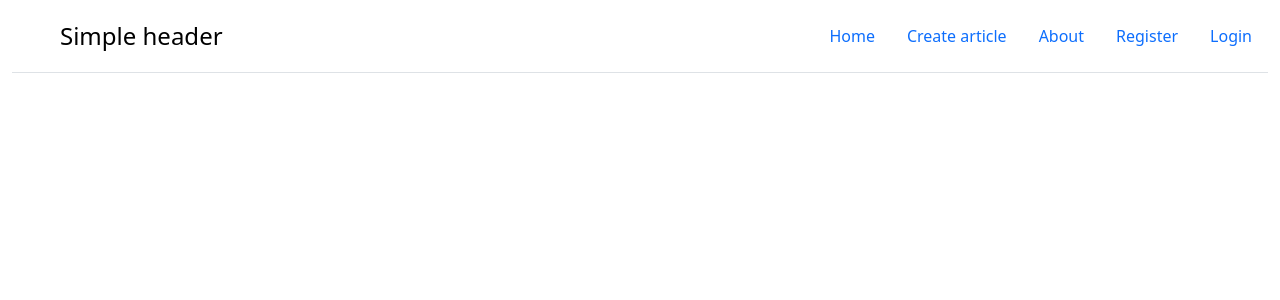
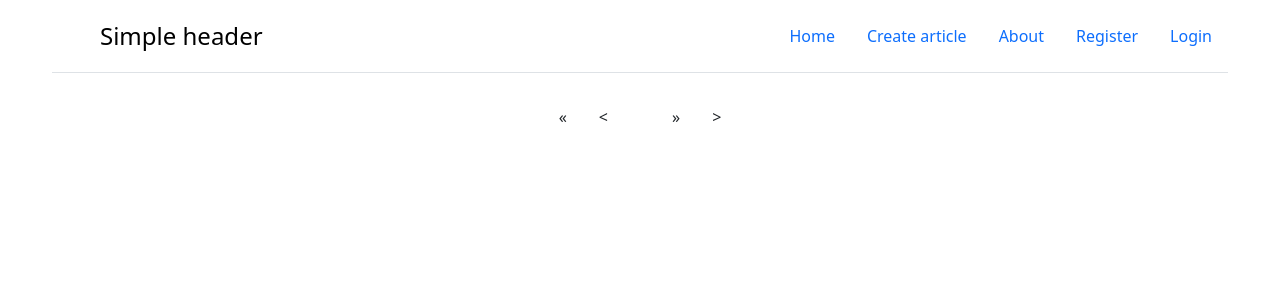
Before and after one commit to SDWLAD/MyBlog, a Django app: template blog/templates/index.html in a window 1280 px wide. Shown: the top 300 px of the page. Run offline with Django 5.2, Linux system fonts and the light colour scheme; the template is opened without the code that fills it, so the values that code supplies are empty.

Commit message:
redesigned index page

```diff
--- a/blog/static/css/articles.css
+++ b/blog/static/css/articles.css
@@ -1,31 +1,32 @@
+.articles{
+    display: grid;
+    grid-template-columns: 1fr 1fr 1fr;
+}
+
 .article{
     background-color: rgb(13,110,253);
     color: #fff;
     margin: 25px;
     border-radius: 0.375rem;
-    padding:10px;
     box-shadow: rgba(0, 0, 0, 0.6) 0px 7px 29px 0px;
     border: 3px solid rgba(255, 255, 255, 0.107);
 
     justify-content: space-between;
     display: flex;
-    flex-direction: row;
+    flex-direction: column;
     align-items: center;
 }
 
 .article a{
+    width: 100%;
     background-color: #4CAF50;
     border: none;
     color: white;
-    padding: 20px;
     text-align: center;
     text-decoration: none;
     display: inline-block;
     font-size: 16px;
-    margin: 4px 2px;
-    border-radius: 8px;
-    box-shadow: rgba(0, 0, 0, 0.2) 0px 7px 29px 0px;
-    transition: background-color 0.3s, color 0.3s, box-shadow 0.3s;
+    margin: 40px 0px 0px 0px;
 }
 
 .pagination {
--- a/blog/static/css/style.css
+++ b/blog/static/css/style.css
@@ -5,7 +5,7 @@ body {
 }
 
 .container{
-  max-width: 1600px;
+  max-width: 1200px;
   margin-left:auto;
   margin-right:auto;
 }
--- a/blog/templates/index.html
+++ b/blog/templates/index.html
@@ -6,6 +6,8 @@
 {% endblock head %}
 
 {% block content %}
+
+<section class="articles">
     {% for article in articles %}
         <div class="article">
             <div>
@@ -16,16 +18,23 @@
             <a href="{{article.id }}">Read More</a>
         </div>
     {% endfor %}
+</section>
 
 <div class="pagination">
     {% if page_obj.has_previous %}
         <a href="?page=1">&laquo;</a>
         <a href="?page={{ page_obj.previous_page_number }}">&lt;</a>
+    {% else %}
+        <a>&laquo;</a>
+        <a>&lt;</a>
     {% endif %}
     <a>{{ page_obj.number }}</a>
     {% if page_obj.has_next %}
         <a href="?page={{ page_obj.next_page_number }}">&gt;</a>
         <a href="?page={{ page_obj.paginator.num_pages }}">&raquo;</a>
+    {% else %}
+        <a>&raquo;</a>
+        <a>&gt;</a>
     {% endif %}
 </div>
 
--- a/blog/views.py
+++ b/blog/views.py
@@ -10,7 +10,7 @@ from django.contrib.auth.forms import AuthenticationForm
 from django.contrib.auth import logout, login
 
 class IndexView(ListView):
-    paginate_by = 3
+    paginate_by = 9
     model = models.Post
     template_name = 'index.html'
     context_object_name = 'articles'
```
Also changed, not shown: db.sqlite3. Lines whose indentation alone changed are shown as unchanged.
